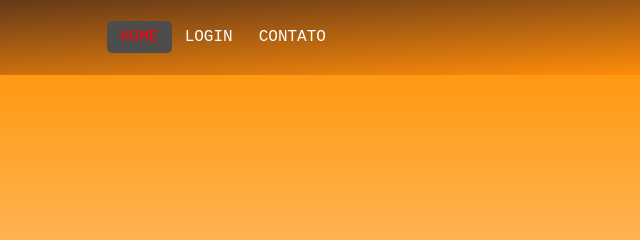
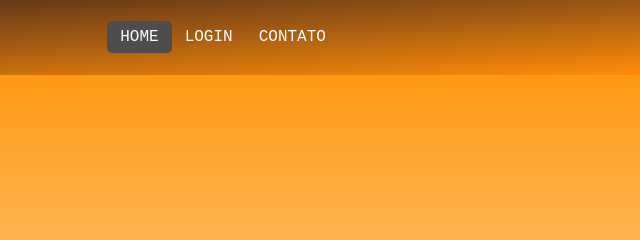
Before and after one commit to sergioetrindade/GRUPO-10-2ADSA, a plain HTML site: page site-institucional/pagina-inicial/index.html in a window 1280 px wide. In both pictures the pointer is over the link "HOME". Shown: the top 240 px of the page, 640-1280 px from the left. Drawn offline with Linux system fonts and the light colour scheme.

Commit message:
update no style

```diff
--- a/site-institucional/pagina-inicial/CSS/style.css
+++ b/site-institucional/pagina-inicial/CSS/style.css
@@ -69,7 +69,7 @@ main{
 .navbar a.activate,
 .navbar a:hover{
     background-color: rgb(76, 77, 76);
-    color: red;
+    color: rgb(255, 251, 251);
     transition: .10s;
 }
 
```
